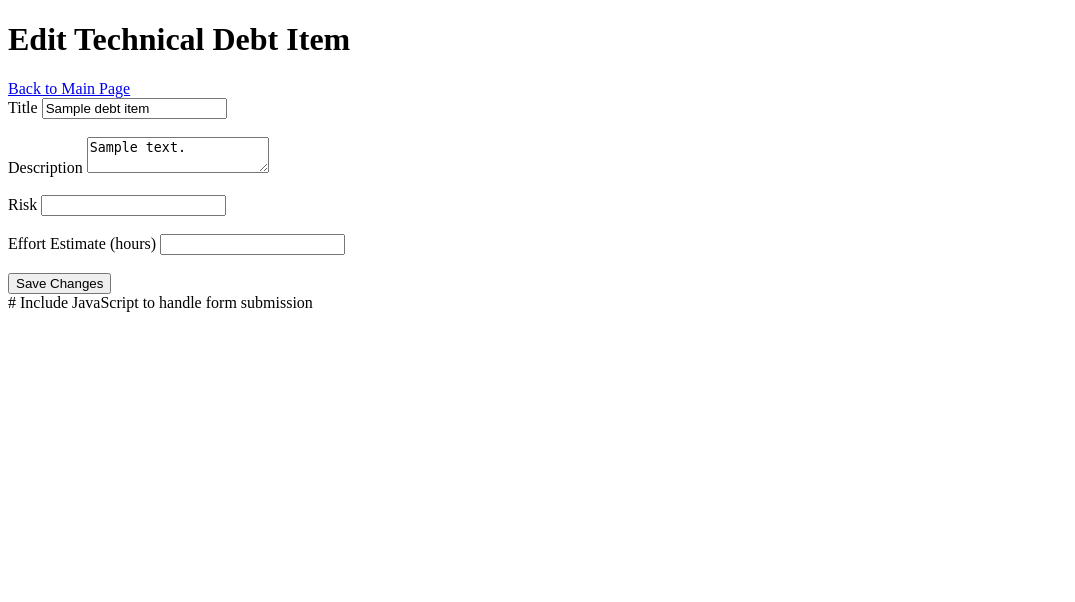
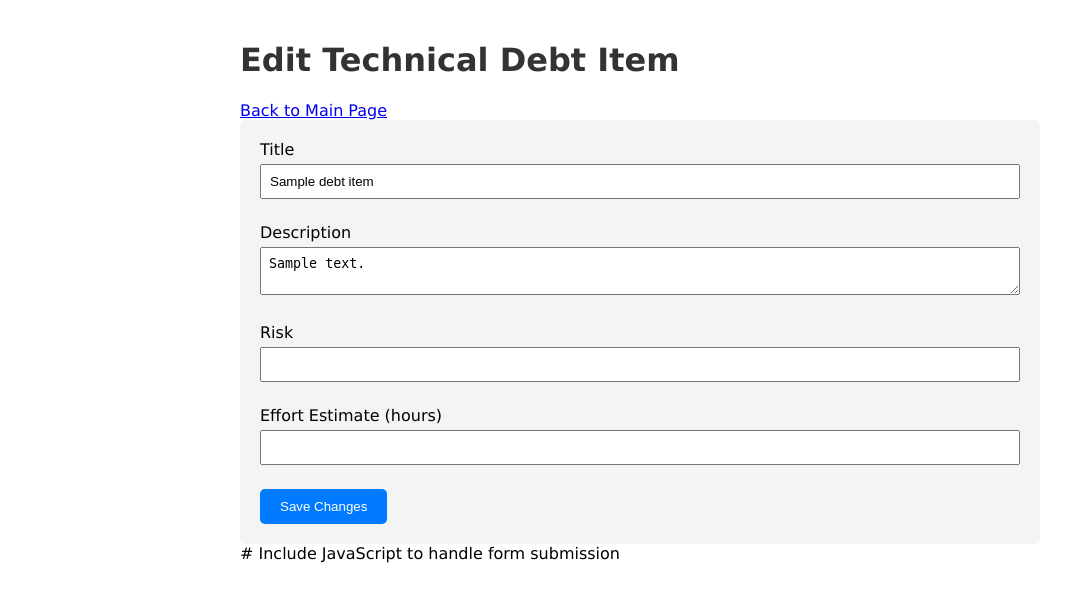
Before and after one commit to simra333/Technical_Debt_Tracker, a Flask app: template app/templates/edit.html in a window 1280 px wide. Shown: the top 602 px of the page, without its empty margins (0-1075 px from the left). Run offline with Flask 3, Linux system fonts and the light colour scheme; the template is opened without the code that fills it: most values are stand-ins (such as "Sample title", 1, 10 or a date in 2020).

Commit message:
added css styling

```diff
--- /dev/null
+++ b/app/static/style.css
@@ -0,0 +1,48 @@
+body {
+    font-family:Verdana, Geneva, Tahoma, sans-serif;
+    max-width: 800px;
+    margin: 0 auto;
+    padding: 20px;
+}
+
+h1 {
+    color: #333;
+}
+
+form {
+    background: #f4f4f4;
+    padding: 20px;
+    border-radius: 5px;
+}
+
+input, textarea {
+    width: 100%;
+    padding: 8px;
+    margin: 5px 0;
+    box-sizing: border-box;
+}
+
+button {
+    background: #007bff;
+    color: white;
+    padding: 10px 20px;
+    border: none;
+    border-radius: 5px;
+    cursor: pointer;
+}
+
+button:hover {
+    background: #0056b3;
+}
+
+#debt-list {
+    list-style-type: none;
+}
+
+#debt-list li {
+    background: #f9f9f9;
+    margin: 10px 0;
+    padding: 15px;
+    border-radius: 5px;
+    border-left: 4px solid #007bff;
+}
--- a/app/templates/add.html
+++ b/app/templates/add.html
@@ -2,7 +2,7 @@
 <html>
     <head>
         <title>Add a new Technical Debt Item</title>
-        <link rel="stylesheet" href="/static/styles.css">
+        <link rel="stylesheet" href="/static/style.css">
     </head>
     <body>
         <h1>Add Technical Debt</h1>
--- a/app/templates/edit.html
+++ b/app/templates/edit.html
@@ -2,6 +2,7 @@
 <html>
     <head>
         <title>Edit Technical Debt Item</title>
+        <link rel="stylesheet" href="/static/style.css">
     </head>
     <body>
         <h1>Edit Technical Debt Item</h1>
--- a/app/templates/index.html
+++ b/app/templates/index.html
@@ -2,6 +2,7 @@
 <html>
 <head>
     <title>Technical Debt Tracker</title>
+    <link rel="stylesheet" type="text/css" href="/static/style.css">
 </head>
 <body>
     <h1>Technical Debt Items</h1>
```
